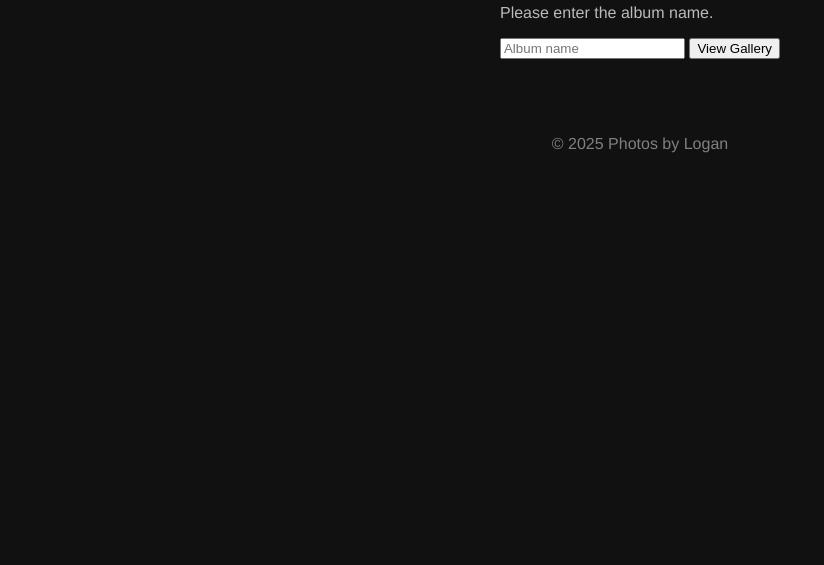
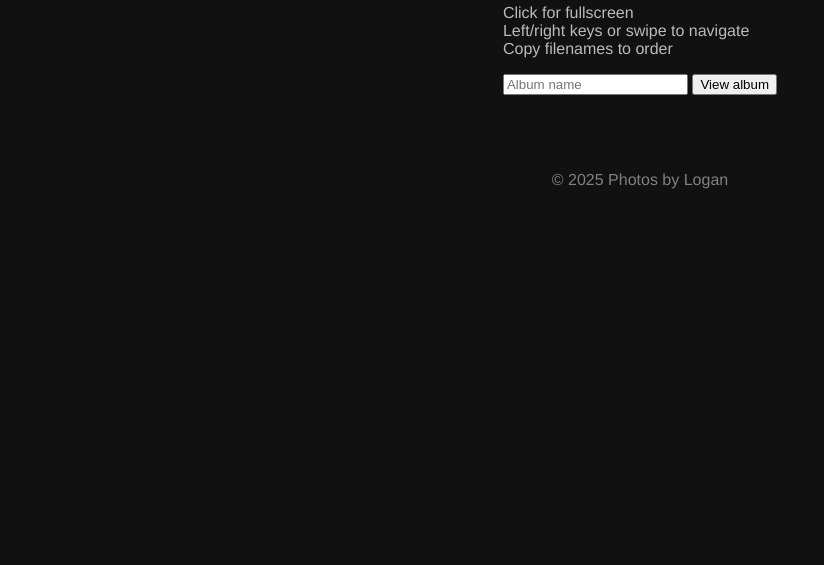
Before and after one commit to loganbwu/photos-by, a website: page docs/albums.html in a window 1280 px wide. Shown: the part 251-816 px from the top of the page, without its empty margins (0-824 px from the left). Drawn offline with nearby package versions, Linux system fonts and the light colour scheme.

Commit message:
add nav instructions

```diff
--- a/docs/albums.html
+++ b/docs/albums.html
@@ -34,10 +34,14 @@
     <div id="album-viewer" class="grid-main">
       <section id="album-access">
   <h1>Albums</h1>
-  <p>Please enter the album name.</p>
+  <p class="gallery-instructions">
+    Click for fullscreen<br>
+    Left/right keys or swipe to navigate<br>
+    Copy filenames to order
+  </p>
   <form id="album-name-form">
     <input type="text" id="album-name-input" placeholder="Album name" aria-label="Album name for private gallery" required>
-    <button type="submit" id="submit-album-name-button">View Gallery</button>
+    <button type="submit" id="submit-album-name-button">View album</button>
   </form>
   <p id="error-message" style="color: firebrick; display: none;"></p>
 </section>
```
Also changed, not shown: partials/albums_partial.html (+6 -2 lines).
